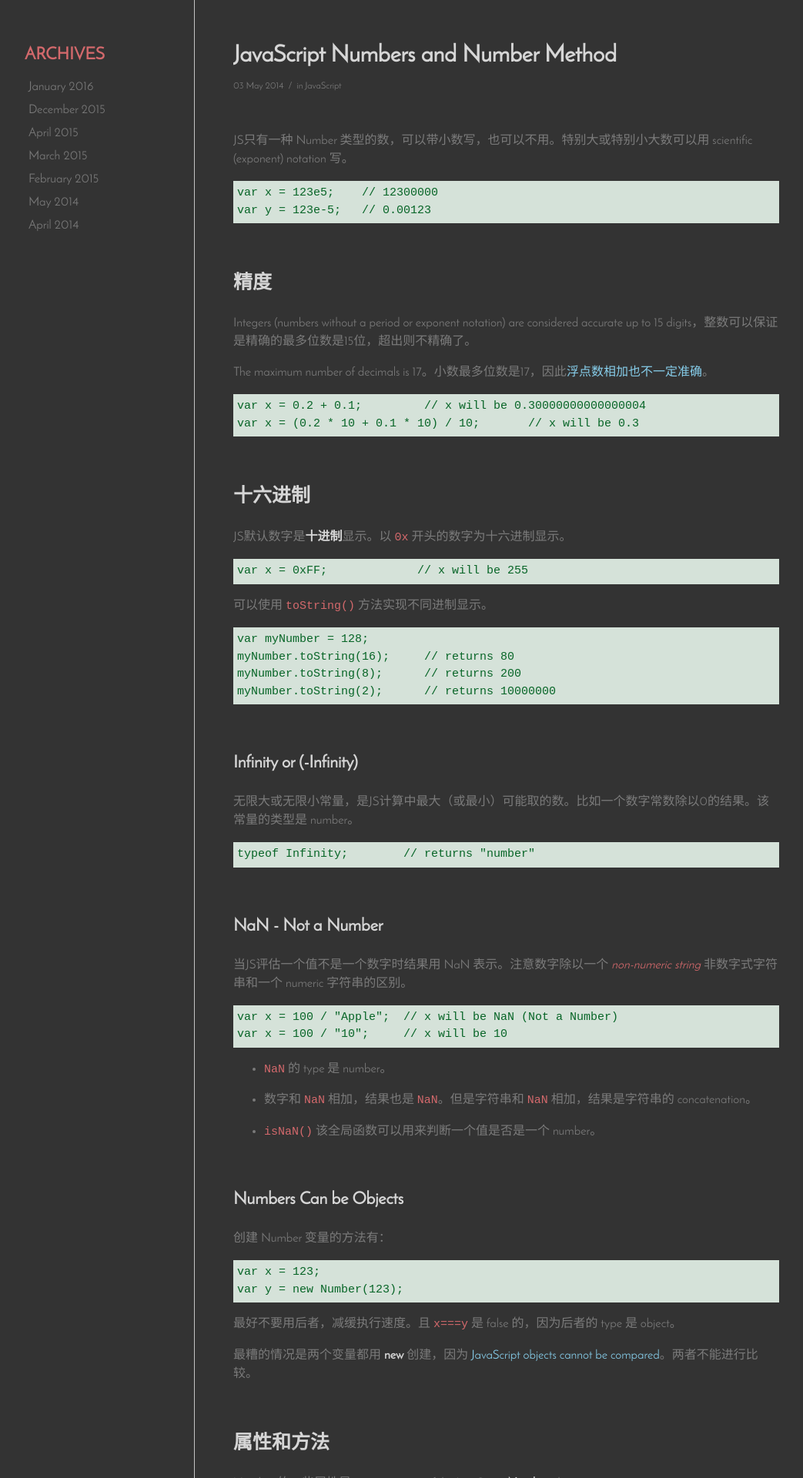
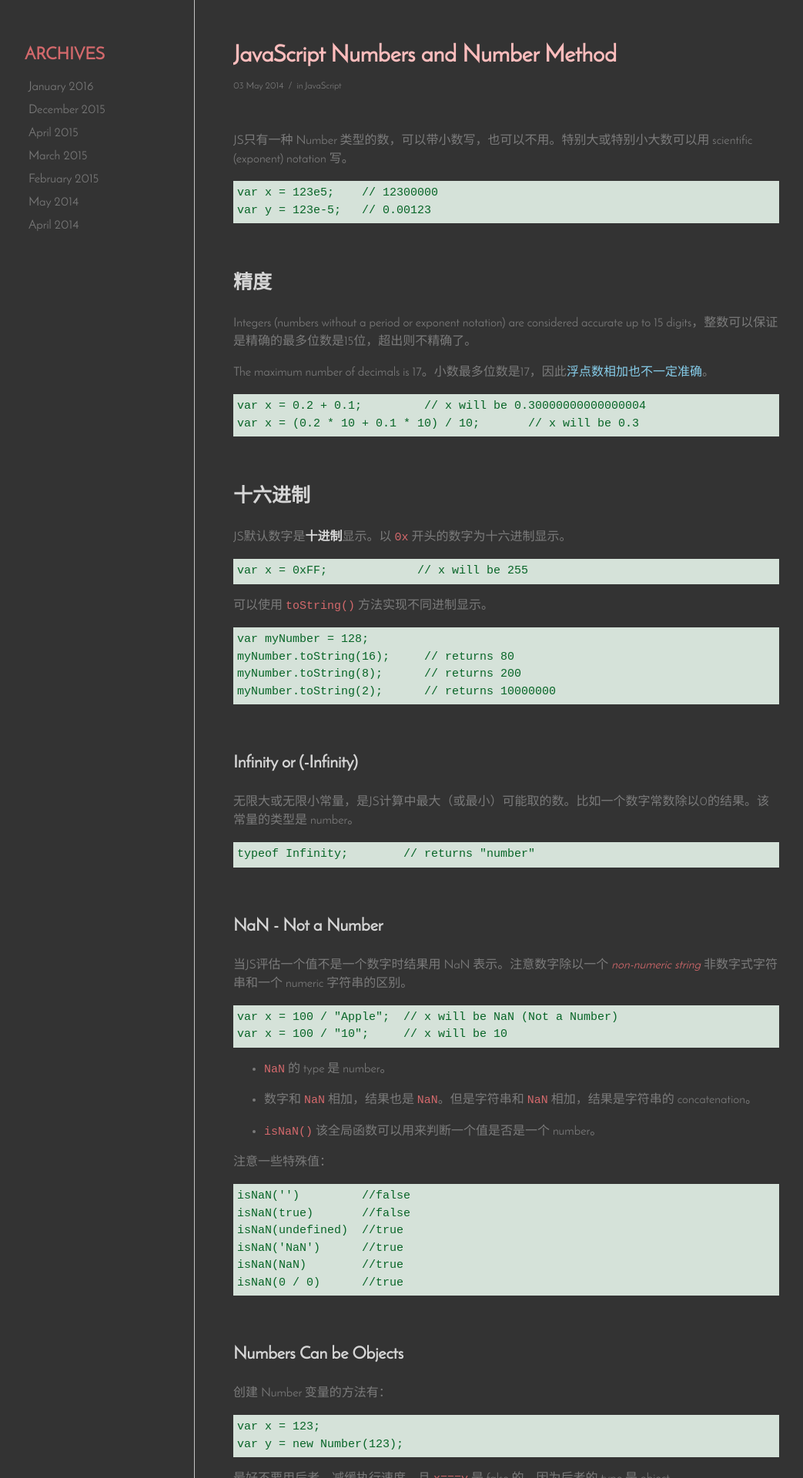
Before and after one commit to Vivi-wu/dive-into-web, a Jekyll site: the page built from _posts/2014-05-03-JavaScript-Number.markdown, in a window 1280 px wide. Shown: the top 1920 px of the page at 77% size, without its empty margins (93-1136 px from the left). Built offline with Jekyll 4.4.1, drawn with Linux system fonts in a browser that asks for light colours; nearby versions of some CDN libraries.

Commit message:
make post title color consistent, add isNaN function examples

```diff
--- a/_posts/2014-05-03-JavaScript-Number.markdown
+++ b/_posts/2014-05-03-JavaScript-Number.markdown
@@ -47,6 +47,15 @@ JS默认数字是**十进制**显示。以 `0x` 开头的数字为十六进制
 + `NaN` 的 type 是 number。
 + 数字和 `NaN` 相加，结果也是 `NaN`。但是字符串和 `NaN` 相加，结果是字符串的 concatenation。
 + `isNaN()` 该全局函数可以用来判断一个值是否是一个 number。
+
+注意一些特殊值：
+
+    isNaN('')         //false
+    isNaN(true)       //false
+    isNaN(undefined)  //true
+    isNaN('NaN')      //true
+    isNaN(NaN)        //true
+    isNaN(0 / 0)      //true
 
 ### Numbers Can be Objects
 
--- a/_sass/_blogs-page.scss
+++ b/_sass/_blogs-page.scss
@@ -26,13 +26,14 @@
     font-size: 30px;
     margin-top: 0;
     margin-bottom: 0.5rem;
+    color: $primary-color-mild;
 
     a {
       display: block;
       padding-top: 0.5rem;
       line-height: 1;
       text-decoration: none;
-      color: $primary-color-mild;
+
       &:hover {
         @extend .contrast_color;
       }
```
